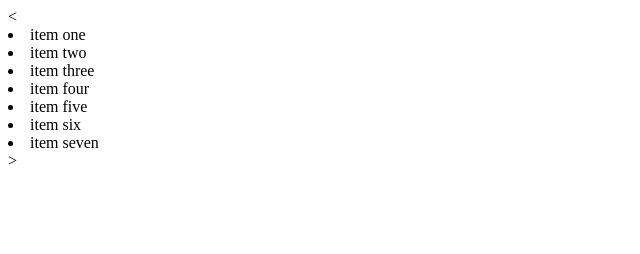
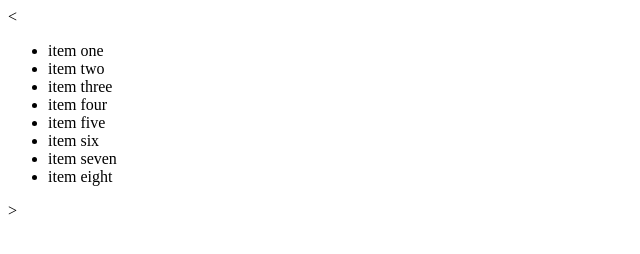
Before and after one commit to anya-chocolat/hello-world, a plain HTML site: page index.html in a window 1280 px wide. Shown: the whole page, without its empty margins (0-640 px from the left). Drawn offline with Linux system fonts and the light colour scheme.

Commit message:
added items

```diff
--- a/index.html
+++ b/index.html
@@ -5,6 +5,7 @@
     <title></title>
   </head>
   <body>
+    <ul>
       <li>item one</li>
       <li>item two</li>
       <li>item three</li>
@@ -12,5 +13,7 @@
       <li>item five</li>
       <li>item six</li>
       <li>item seven</li>
+      <li>item eight</li>
+    </ul>
   </body>
 </html>>
```
Lines whose indentation alone changed are shown as unchanged.
